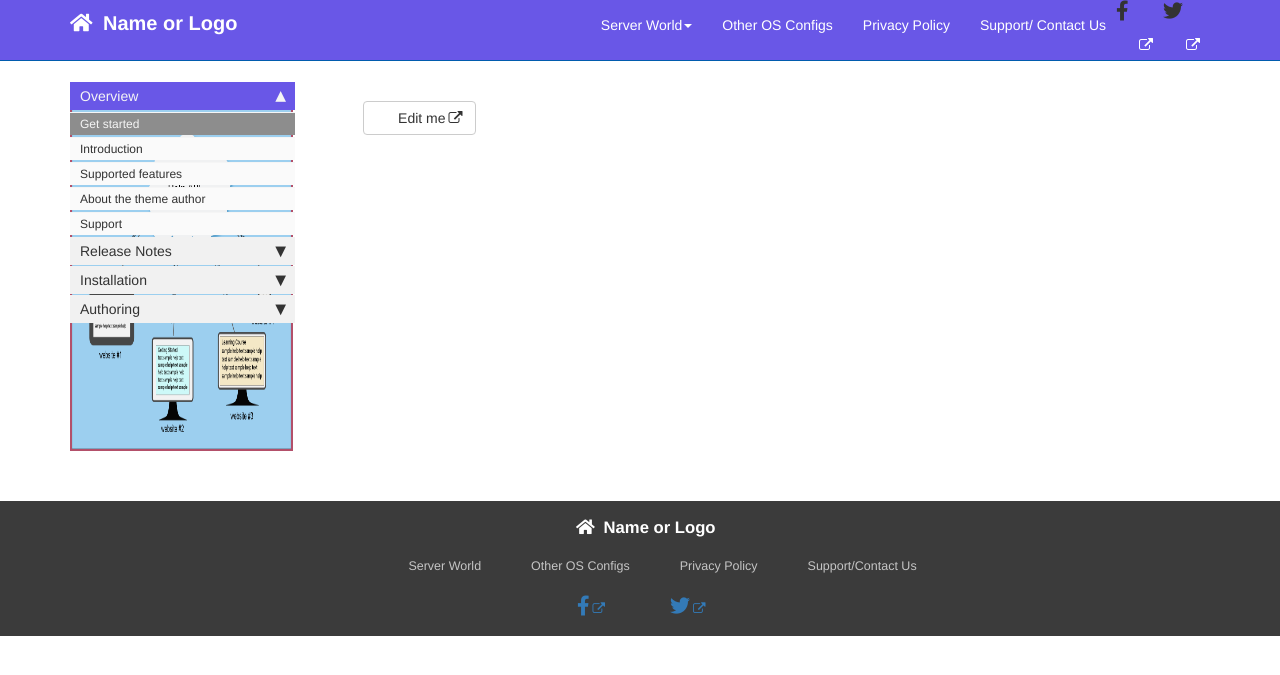
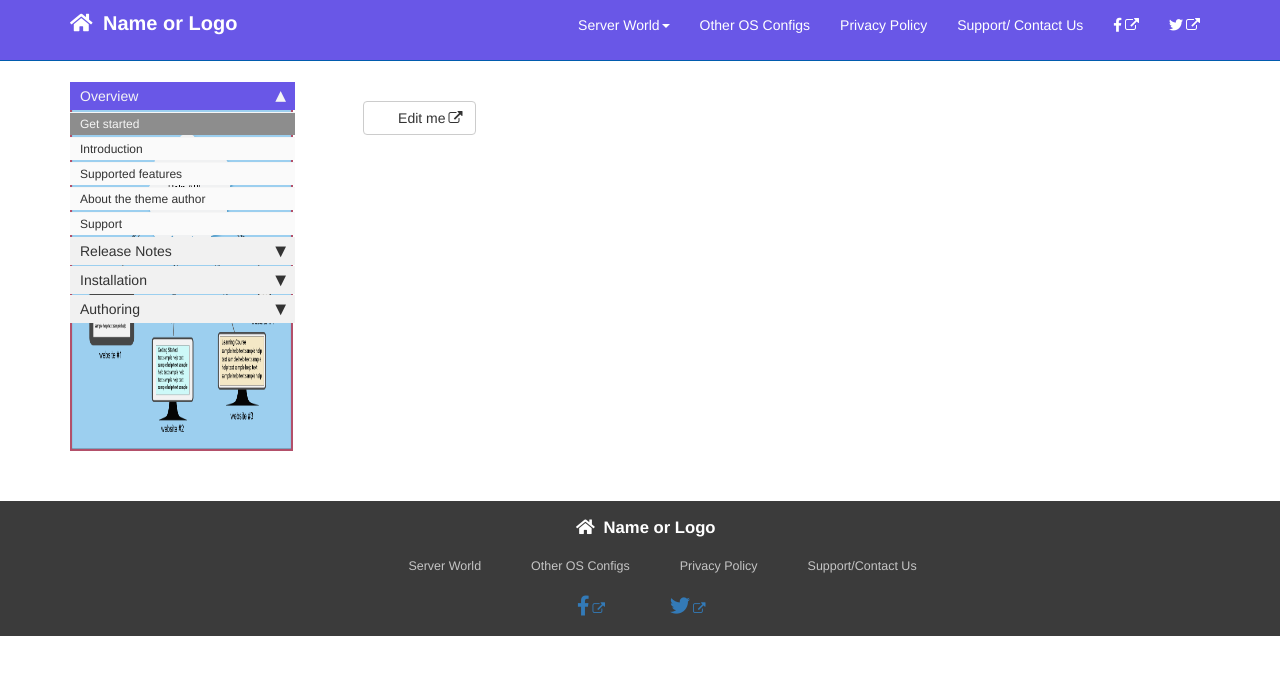
Before and after one commit to elishadamu97/tomjoht, a Jekyll site: the page built from index.md, in a window 1280 px wide. Shown: the top 675 px of the page. Built offline with Jekyll 4.4.1, drawn with Linux system fonts in a browser that asks for light colours; comment, search, counter and statistics services are not loaded.

Commit message:
intial commit

```diff
--- a/_includes/topnav.html
+++ b/_includes/topnav.html
@@ -43,7 +43,7 @@
                 {% for entry in topnav.topnav %}
                 {% for item in entry.items %}
                 {% if item.external_url %}
-                <li class="{{item.class}}"><a href="{{item.external_url}}" target="_blank" rel="noopener"></a></li>
+                <li ><a href="{{item.external_url}}" class="{{item.class}}" target="_blank" rel="noopener"></a></li>
                 {% elsif page.url contains item.url %}
                 <li class="active "><a href="{{item.url | remove: "/"}}">{{item.title}}</a></li>
                 {% else %}
```
